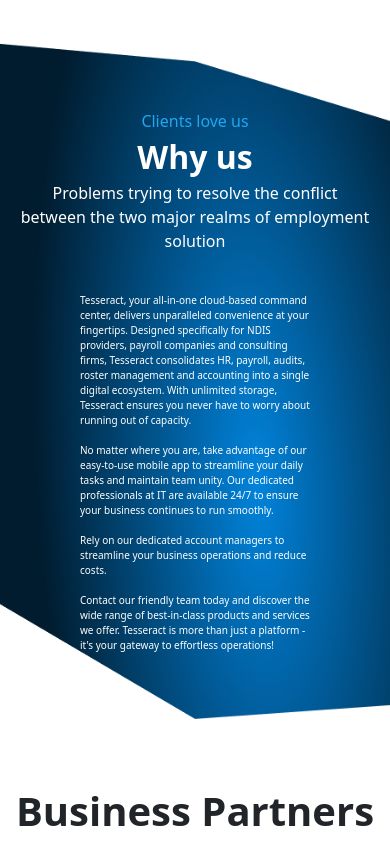
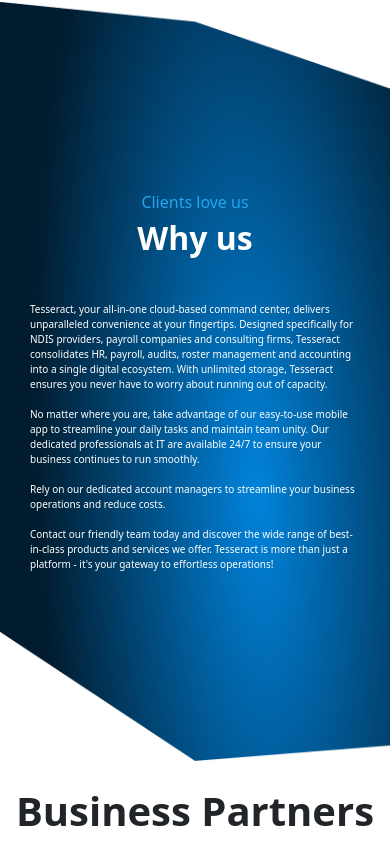
Before and after one commit to krishnakanthTM/tesseract, a React (Create React App) app: page / in a window 390 px wide. Shown: the part 2909-3774 px from the top of the page. Built offline with nearby package versions, Linux system fonts and the light colour scheme.

Commit message:
bug fix why us

```diff
--- a/src/App/Components/Whyus/Whyus.css
+++ b/src/App/Components/Whyus/Whyus.css
@@ -59,11 +59,11 @@
 
 @media only screen and (max-width: 428px) {
     .whyus-background-image {
-        height: 80%;
+        height: 90%;
     }
     .whyus-temp-para {
         font-size: 10px;
-        padding: 0px 80px;
+        padding: 0px 30px;
         scroll-behavior: auto;
     }
 }
--- a/src/App/Components/Whyus/Whyus.jsx
+++ b/src/App/Components/Whyus/Whyus.jsx
@@ -15,10 +15,10 @@
       <div className="whyus-header">
         <div className="whyus-subText">Clients love us</div>
         <div className="whyus-heading">Why us</div>
-        <div className="whyus-text">
+        {/* <div className="whyus-text">
           Problems trying to resolve the conflict between the two major realms
           of employment solution
-        </div>
+        </div> */}
       </div>
       <div className="whyus-temp-para">
         Tesseract, your all-in-one cloud-based command center, delivers
```
